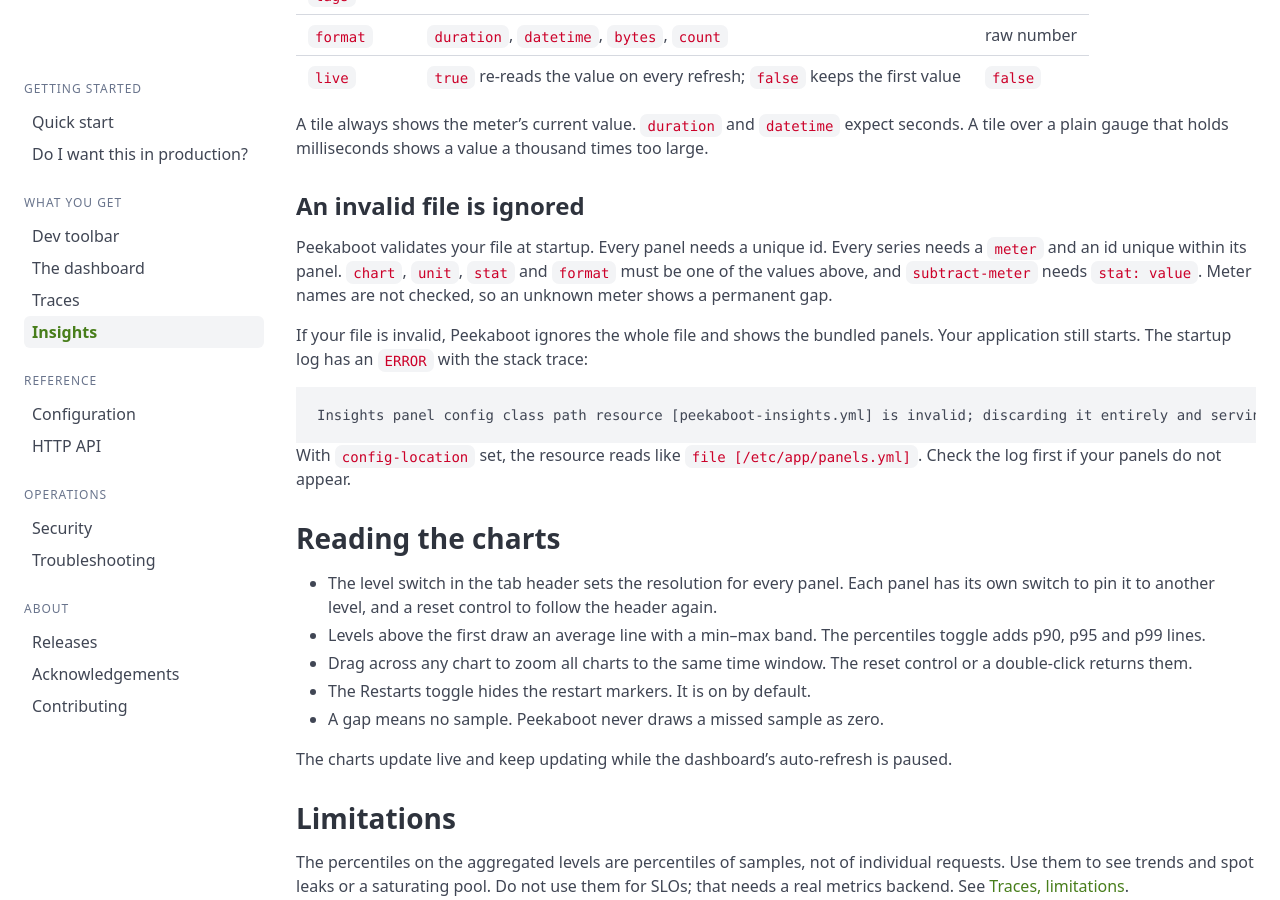
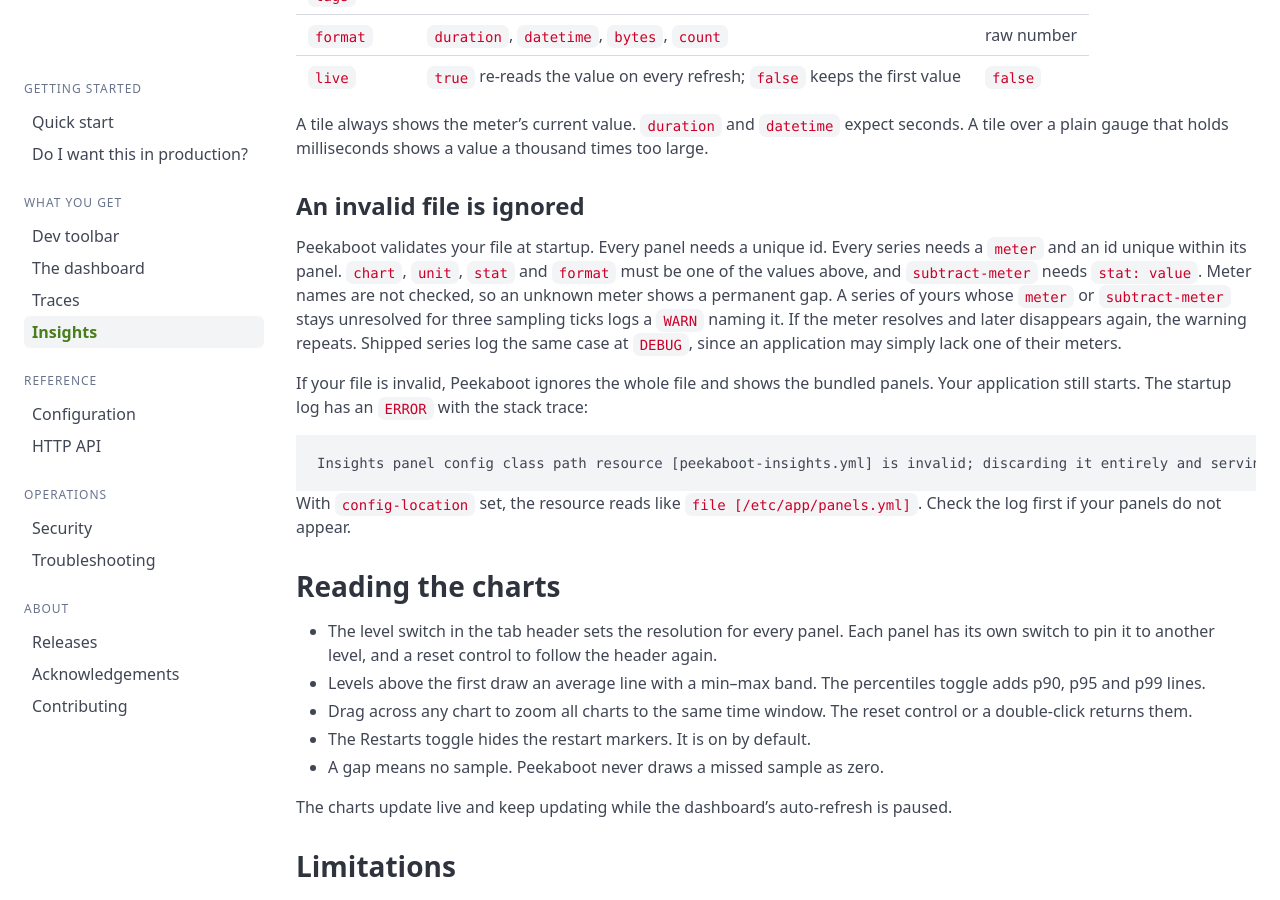
Before and after one commit to peekaboot-org/peekaboot-org.github.io, a Jekyll site: the page built from docs/insights.md, in a window 1280 px wide and 900 px high, scrolled down 6121 px. Built offline with Jekyll 4.4.1, drawn with Linux system fonts in a browser that asks for light colours.

Commit message:
docs: say an unresolved meter logs a warning

```diff
--- a/docs/insights.md
+++ b/docs/insights.md
@@ -236,7 +236,10 @@
 Peekaboot validates your file at startup. Every panel needs a unique id. Every series needs a
 `meter` and an id unique within its panel. `chart`, `unit`, `stat` and `format` must be one of
 the values above, and `subtract-meter` needs `stat: value`. Meter names are not checked, so an
-unknown meter shows a permanent gap.
+unknown meter shows a permanent gap. A series of yours whose `meter` or `subtract-meter` stays
+unresolved for three sampling ticks logs a `WARN` naming it. If the meter resolves and later
+disappears again, the warning repeats. Shipped series log the same case at `DEBUG`, since an
+application may simply lack one of their meters.
 
 If your file is invalid, Peekaboot ignores the whole file and shows the bundled panels. Your
 application still starts. The startup log has an `ERROR` with the stack trace:
```
